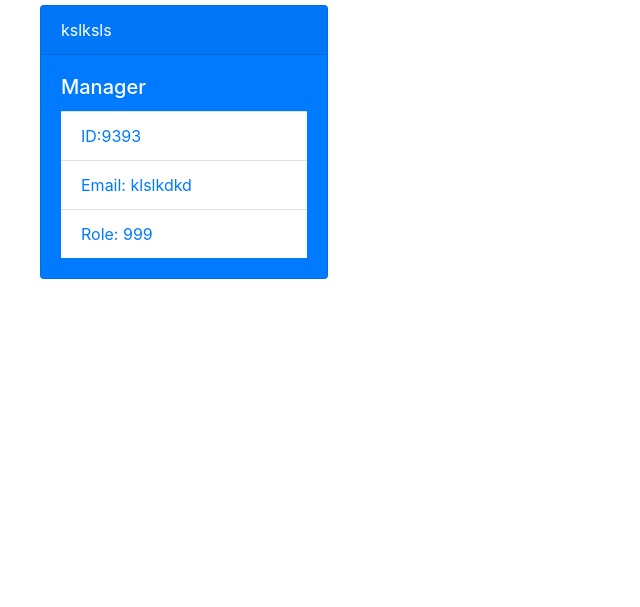
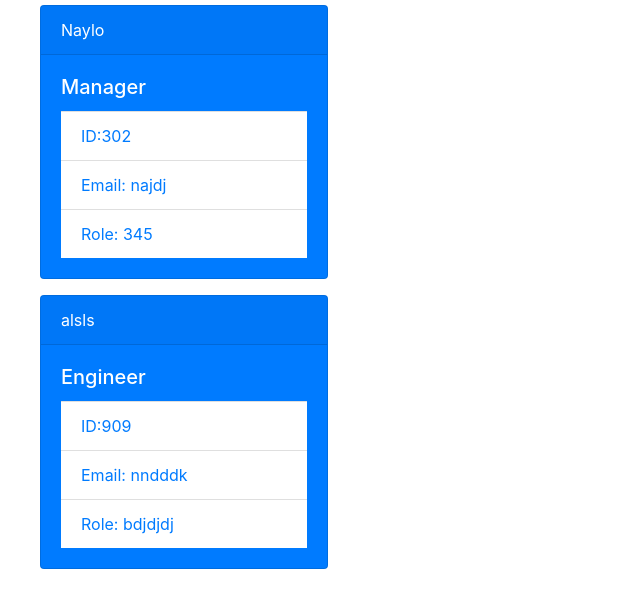
Before and after one commit to nayonnapurnell/Team-Profile-Generator-NodeJS, a website: page main/index.html in a window 1280 px wide. Shown: the part 51-658 px from the top of the page, without its empty margins (0-640 px from the left). Drawn offline with nearby package versions, Linux system fonts and the light colour scheme.

Commit message:
Added the functioning JS to show all of the cards

```diff
--- a/main/index.html
+++ b/main/index.html
@@ -9,16 +9,28 @@
     </head>
     <body>
     <h1 class="fs-1">My Team</h1>
-      <ul class="box-list">
+      <ul class="employee-list">
 
         <div class="card text-white bg-primary mb-3" style="max-width: 18rem;">
-        <div class="card-header name">kslksls</div>
+        <div class="card-header name">Naylo</div>
         <div class="card-body text-primary">
         <h5 class="card-title text-white"><i class="fa-solid fa-mug-saucer"></i> Manager</h5>
         <ul class="list-group list-group-flush">
-        <li class="list-group-item id">ID:9393</li>
-        <li class="list-group-item email">Email: klslkdkd</li>
-        <li class="list-group-item role">Role: 999</li>
+        <li class="list-group-item id">ID:302</li>
+        <li class="list-group-item email">Email: najdj</li>
+        <li class="list-group-item role">Role: 345</li>
+        </ul>
+        </div>
+        </div>
+        </div>
+        <div class="card text-white bg-primary mb-3" style="max-width: 18rem;">
+        <div class="card-header name">alsls</div>
+        <div class="card-body text-primary">
+        <h5 class="card-title text-white">Engineer</h5>
+        <ul class="list-group list-group-flush">
+        <li class="list-group-item id">ID:909</li>
+        <li class="list-group-item email">Email: nndddk</li>
+        <li class="list-group-item role">Role: bdjdjdj</li>
         </ul>
         </div>
         </div>
--- a/package.json
+++ b/package.json
@@ -8,12 +8,15 @@
     "test": "tests"
   },
   "scripts": {
-    "test": "echo \"Error: no test specified\" && exit 1",
+    "test": "jest",
     "start": "node main/index.js"
   },
   "author": "",
   "license": "ISC",
   "dependencies": {
     "inquirer": "^8.2.4"
+  },
+  "devDependencies": {
+    "jest": "^24.9.0"
   }
 }
```
Also changed, not shown: __tests__/Employee.test.js (renamed from tests/Employee.test.js, +6 -11 lines), __tests__/Engineer.test.js (renamed from tests/Engineer.test.js, +7 -10 lines), __tests__/Intern.test.js (renamed from tests/Intern.test.js, +3 -6 lines), __tests__/Manager.test.js (renamed from tests/Manager.test.js, +4 -7 lines), main/index.js (+13 -4 lines), 1 other file.
